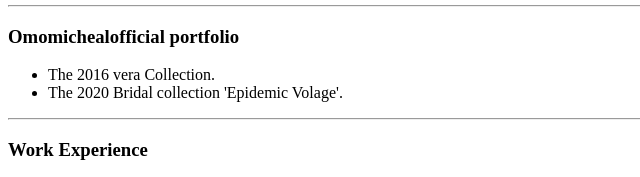
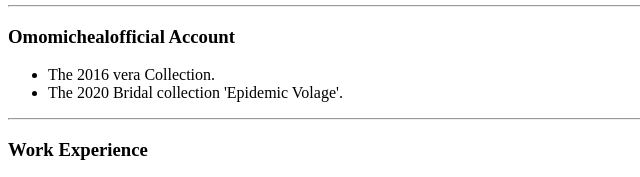
Before and after one commit to omonegrace10/mine, a plain HTML site: page index.html in a window 1280 px wide. Shown: the part 201-378 px from the top of the page, 0-640 px from the left. Drawn offline with Linux system fonts and the light colour scheme.

Commit message:
change heading

```diff
--- a/index.html
+++ b/index.html
@@ -12,7 +12,7 @@
         </tr>
     </table>
     <hr>
-    <h3>Omomichealofficial portfolio</h3>
+    <h3>Omomichealofficial Account</h3>
     <ul>
         <li>The 2016 vera Collection.</li>
         <li>The 2020 Bridal collection 'Epidemic Volage'.</li>
```
